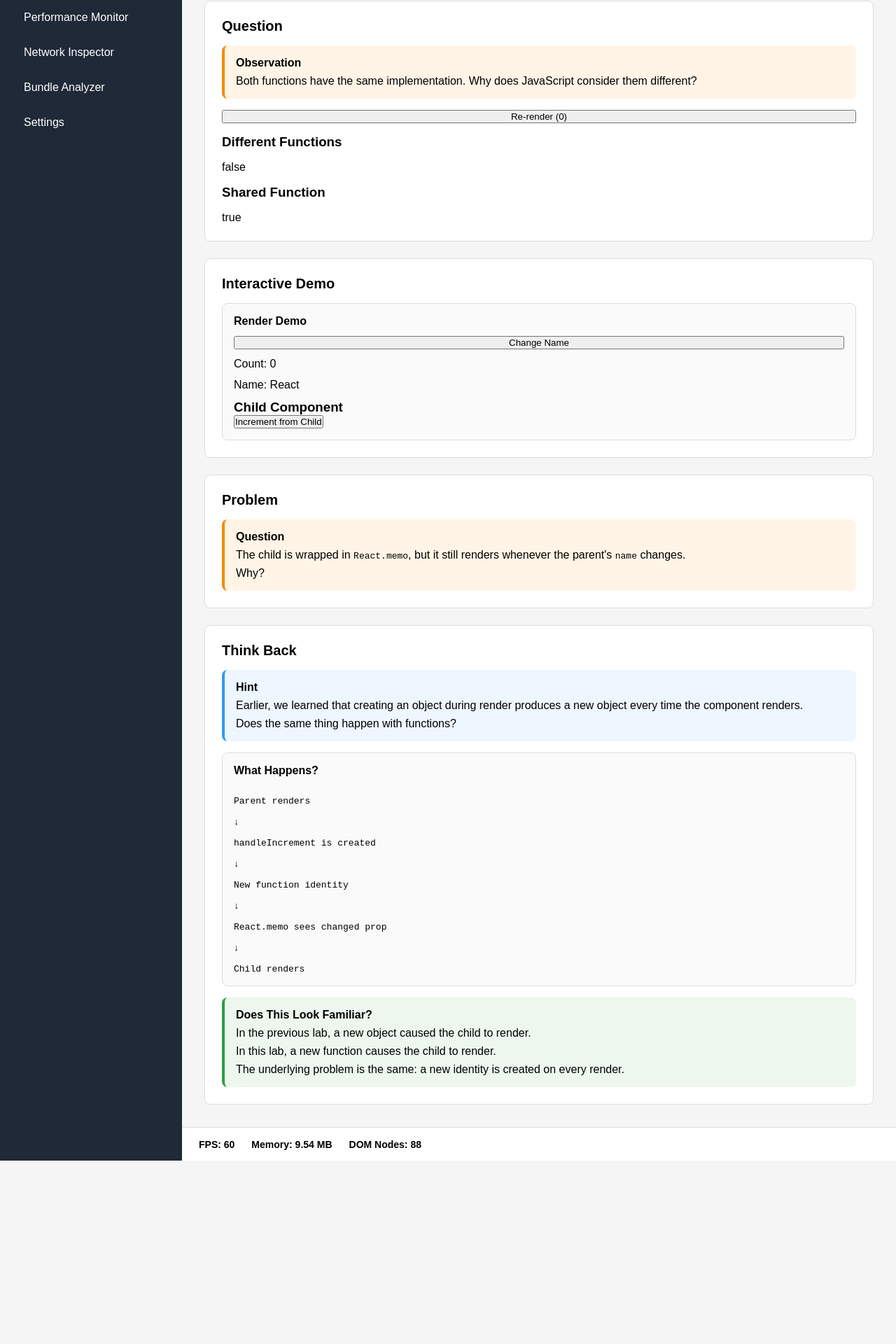
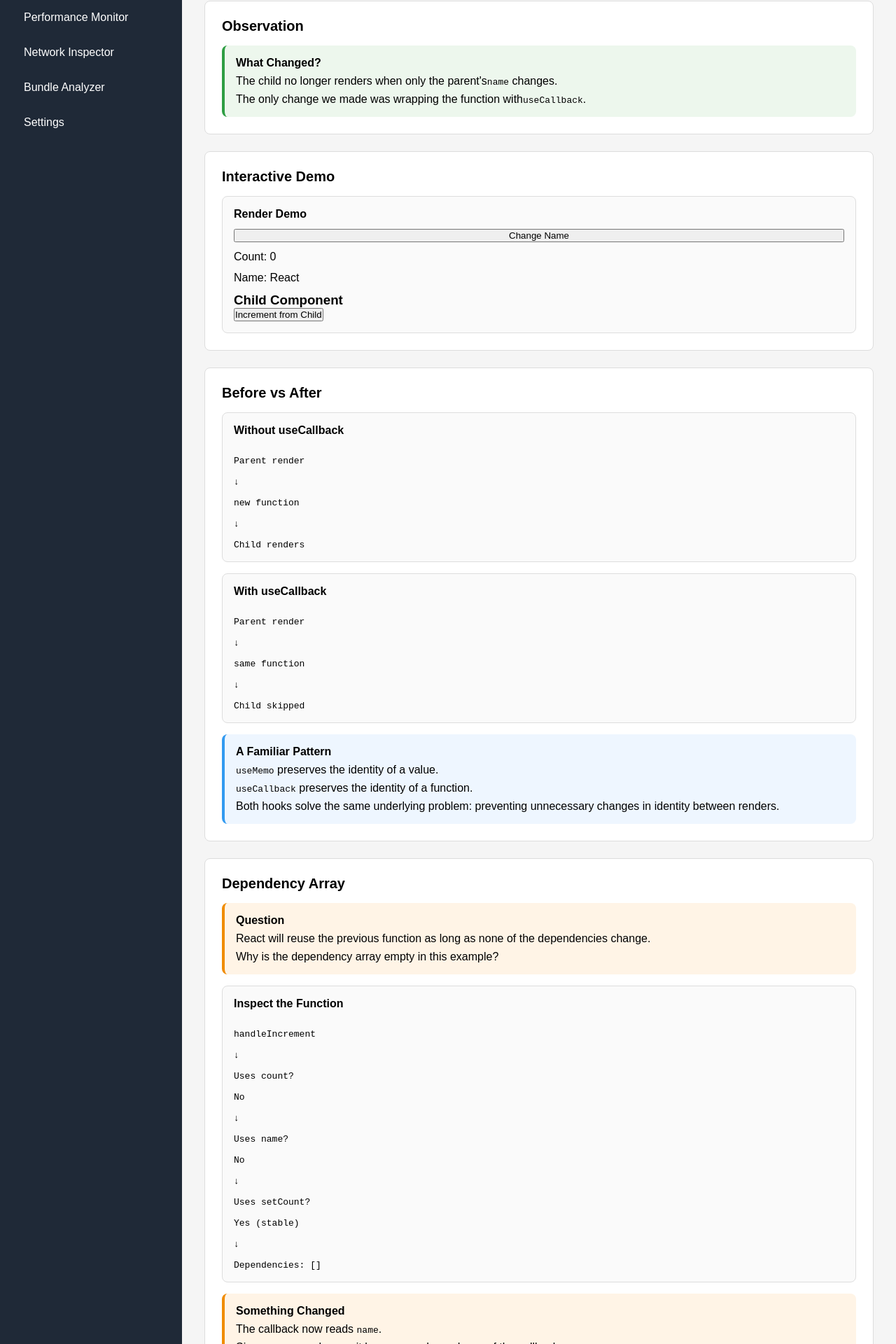
Before and after one commit to socbasillote/React-Optimization, a React (Vite) app in the folder react-performance-playground/: page /labs in a window 1280 px wide. Shown: the part 188-2108 px from the top of the page at 70% size. Before the commit the page ends 1846 px from the top, so only its background shows below. Built offline with nearby package versions, Linux system fonts and the light colour scheme.

Commit message:
useCallback

```diff
--- a/react-performance-playground/src/app/router.jsx
+++ b/react-performance-playground/src/app/router.jsx
@@ -11,7 +11,8 @@ import SettingsPage from "../pages/Settings/SettingsPage";
 //import RenderingFundamentalsLabMemo from "../labs/react-memo";
 //import RenderingFundamentalsLabReferential from "../labs/referential-equality";
 //import UseMemoLabs from "../labs/use-memo";
-import FunctionIdentityLabs from "../labs/function-identity";
+//import FunctionIdentityLabs from "../labs/function-identity";
+import UseCallbackLabs from "../labs/useCallback";
 //import RenderingFundamentalsLab from "../labs/rendering-fundamentals";
 
 export default function AppRouter() {
@@ -19,7 +20,7 @@ export default function AppRouter() {
     <Routes>
       <Route element={<AppLayout />}>
         <Route index element={<DashboardPage />} />
-        <Route path="labs" element={<FunctionIdentityLabs />} />
+        <Route path="labs" element={<UseCallbackLabs />} />
         <Route path="performance" element={<PerformanceMonitorPage />} />
         <Route path="network" element={<NetworkInspectorPage />} />
         <Route path="bundle" element={<BundleAnalyzerPage />} />
--- /dev/null
+++ b/react-performance-playground/src/labs/useCallback/Child.jsx
@@ -0,0 +1,15 @@
+import { memo } from "react";
+
+function Child({ onIncrement }) {
+  console.log("Child rendered");
+
+  return (
+    <div>
+      <h3>Child Component</h3>
+
+      <button onClick={onIncrement}>Increment from Child</button>
+    </div>
+  );
+}
+
+export default memo(Child);
--- /dev/null
+++ b/react-performance-playground/src/labs/useCallback/Parent.jsx
@@ -0,0 +1,26 @@
+import { useCallback, useState } from "react";
+import Child from "./Child";
+
+function Parent() {
+  const [count, setCount] = useState(0);
+  const [name, setName] = useState("React");
+
+  console.log("Parent rendered");
+
+  const handleIncrement = useCallback(() => {
+    setCount((c) => c + 1);
+  }, []);
+
+  return (
+    <>
+      <button onClick={() => setName("Frontend")}>Change Name</button>
+
+      <p>Count: {count}</p>
+      <p>Name: {name}</p>
+
+      <Child onIncrement={handleIncrement} />
+    </>
+  );
+}
+
+export default Parent;
--- /dev/null
+++ b/react-performance-playground/src/labs/useCallback/index.jsx
@@ -0,0 +1,143 @@
+import Callout from "../../components/lab/Callout";
+import LabCard from "../../components/lab/LabCard";
+import LabLayout from "../../components/lab/LabLayout";
+import LabSection from "../../components/lab/LabSection";
+import Parent from "./Parent";
+
+function UseCallbackLabs() {
+  return (
+    <LabLayout
+      title="useCallback"
+      description="useCallback preserves a function's identity between renders when its dependencies haven't changed."
+    >
+      <LabSection title="Observation">
+        <Callout title="What Changed?" variant="success">
+          <p>
+            The child no longer renders when only the parent's
+            <code>name</code> changes.
+          </p>
+
+          <p>
+            The only change we made was wrapping the function with
+            <code>useCallback</code>.
+          </p>
+        </Callout>
+      </LabSection>
+
+      <LabSection title="Interactive Demo">
+        <LabCard title="Render Demo">
+          <Parent />
+        </LabCard>
+      </LabSection>
+
+      <LabSection title="Before vs After">
+        <LabCard title="Without useCallback">
+          <pre>{`
+Parent render
+
+↓
+
+new function
+
+↓
+
+Child renders
+`}</pre>
+        </LabCard>
+
+        <LabCard title="With useCallback">
+          <pre>{`
+Parent render
+
+↓
+
+same function
+
+↓
+
+Child skipped
+`}</pre>
+        </LabCard>
+        <Callout title="A Familiar Pattern" variant="info">
+          <p>
+            <code>useMemo</code> preserves the identity of a value.
+          </p>
+
+          <p>
+            <code>useCallback</code> preserves the identity of a function.
+          </p>
+
+          <p>
+            Both hooks solve the same underlying problem: preventing unnecessary
+            changes in identity between renders.
+          </p>
+        </Callout>
+      </LabSection>
+
+      <LabSection title="Dependency Array">
+        <Callout title="Question" variant="warning">
+          <p>
+            React will reuse the previous function as long as none of the
+            dependencies change.
+          </p>
+
+          <p>Why is the dependency array empty in this example?</p>
+        </Callout>
+
+        <LabCard title="Inspect the Function">
+          <pre>{`
+handleIncrement
+
+↓
+
+Uses count?
+
+No
+
+↓
+
+Uses name?
+
+No
+
+↓
+
+Uses setCount?
+
+Yes (stable)
+
+↓
+
+Dependencies: []
+`}</pre>
+        </LabCard>
+
+        <Callout title="Something Changed" variant="warning">
+          <p>
+            The callback now reads <code>name</code>.
+          </p>
+
+          <p>
+            Since <code>name</code> can change, it becomes a dependency of the
+            callback.
+          </p>
+        </Callout>
+
+        <Callout title="Think About Dependencies" variant="success">
+          <p>Don't start with the dependency array.</p>
+
+          <p>
+            Start by reading the callback and identifying the values it depends
+            on.
+          </p>
+
+          <p>
+            The dependency array is simply a reflection of those dependencies.
+          </p>
+        </Callout>
+      </LabSection>
+    </LabLayout>
+  );
+}
+
+export default UseCallbackLabs;
```
Also changed, not shown: react-performance-playground/src/labs/useCallback/Playground.jsx (added, +31 -0 lines).
